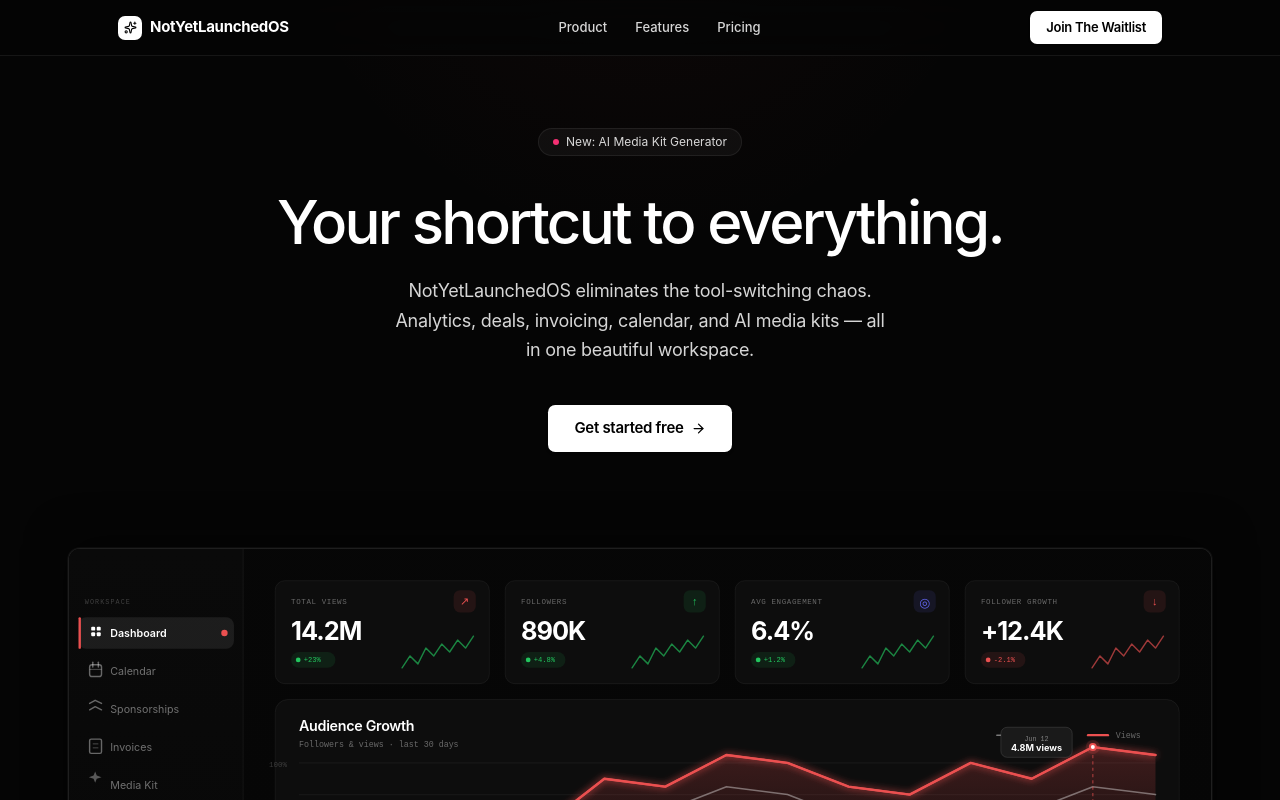
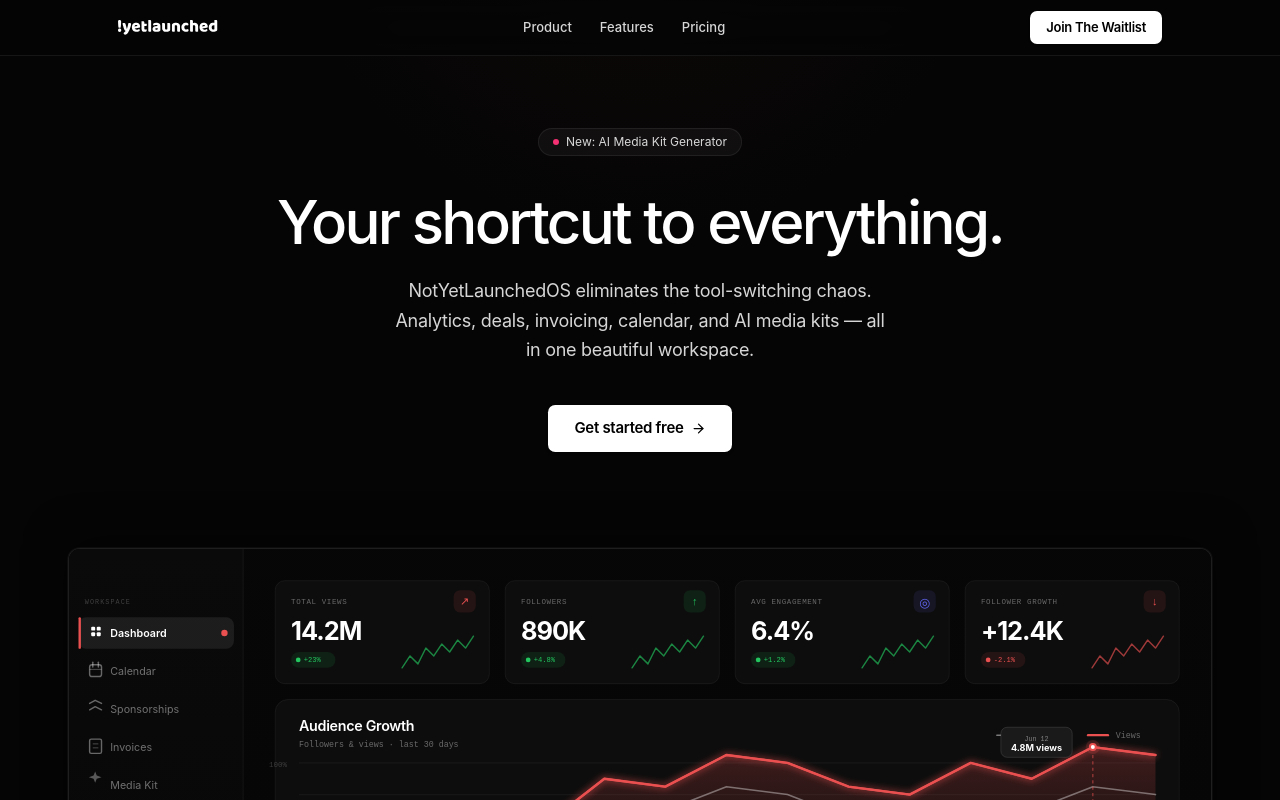
Before and after one commit to mridul891/Creatoros, a Next.js app: page / in a window 1280 px wide. Shown: the top 800 px of the page. Built offline with nearby package versions, Linux system fonts and the light colour scheme.

Commit message:
refactor: replace Sparkles icon with logo image in Landing components
- Updated FooterCTA and Nav components to use an Image component for the logo instead of the Sparkles icon, enhancing visual consistency.
- Removed the host property from the robots function in robots.ts for cleaner code.

```diff
--- a/app/robots.ts
+++ b/app/robots.ts
@@ -33,6 +33,5 @@
       },
     ],
     sitemap: `${siteUrl}/sitemap.xml`,
-    host: siteUrl,
   };
 }
--- a/components/modules/Landing/footer-cta.tsx
+++ b/components/modules/Landing/footer-cta.tsx
@@ -1,6 +1,6 @@
 import { ArrowRight, Check, Sparkles } from "lucide-react";
 import Link from "next/link";
-
+import Image from "next/image";
 import { wrap } from "./constants";
 
 export function FooterCTA() {
@@ -61,12 +61,7 @@
           <div className="mb-14 flex items-start justify-between gap-8">
             <div>
               <div className="mb-3 flex items-center gap-2">
-                <div className="flex h-[22px] w-[22px] items-center justify-center rounded-md bg-white">
-                  <Sparkles size={12} color="#000" />
-                </div>
-                <span className="font-['SF_Pro_Display',-apple-system,BlinkMacSystemFont,'Helvetica_Neue',system-ui,sans-serif] text-[14px] font-bold tracking-[-0.02em] text-white">
-                  NotYetLaunchedOS
-                </span>
+                <Image src="/logo.svg" alt="logo" width={100} height={100} />
               </div>
               <p className="mb-5 mt-0 max-w-[200px] font-['SF_Pro_Display',-apple-system,BlinkMacSystemFont,'Helvetica_Neue',system-ui,sans-serif] text-[13px] leading-[1.6] text-[rgba(255,255,255,0.78)]">
                 The operating system for professional content creators.
--- a/components/modules/Landing/nav.tsx
+++ b/components/modules/Landing/nav.tsx
@@ -2,6 +2,7 @@
 import Link from "next/link";
 
 import { wrap } from "./constants";
+import Image from "next/image";
 
 export function Nav() {
   const links = [
@@ -14,12 +15,7 @@
     <nav className="fixed inset-x-0 top-0 z-100 flex h-14 items-center border-b border-[rgba(255,255,255,0.07)] bg-[rgba(5,5,5,0.82)] backdrop-blur-[24px]">
       <div className="flex items-center" style={wrap}>
         <Link href="/" className="flex items-center gap-2 no-underline">
-          <div className="flex h-6 w-6 items-center justify-center rounded-[7px] bg-white">
-            <Sparkles size={13} color="#000" />
-          </div>
-          <span className="font-['SF_Pro_Display',_-apple-system,_BlinkMacSystemFont,_'Helvetica_Neue',_system-ui,_sans-serif] text-[15px] font-bold tracking-[-0.02em] text-white">
-            NotYetLaunchedOS
-          </span>
+          <Image src="/logo.svg" alt="logo" width={100} height={100} />
         </Link>
 
         <div className="mx-auto flex items-center gap-0.5">
```
Also changed, not shown: public/logo.svg.
